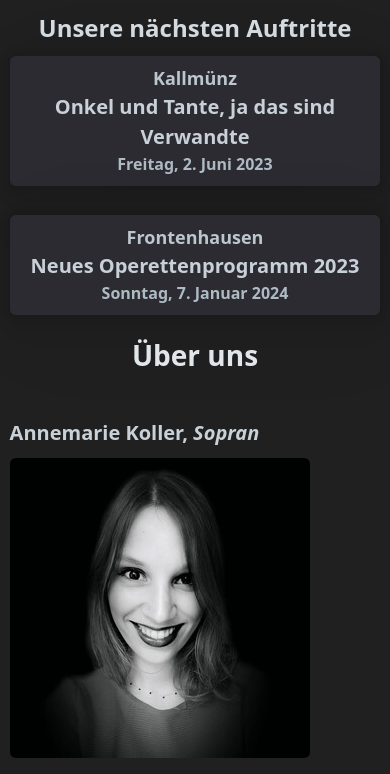
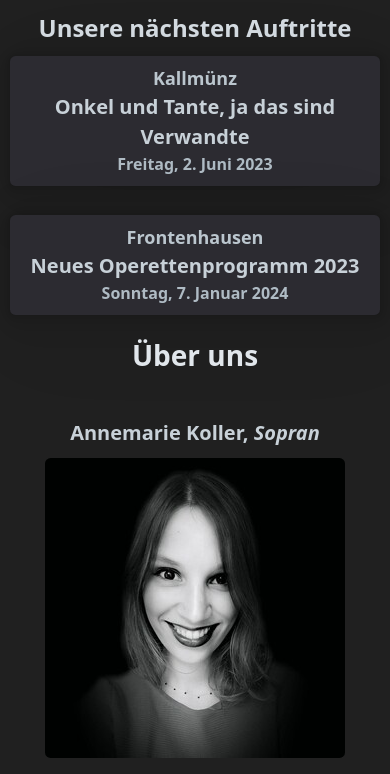
Before and after one commit to sith98/operette_website, a plain HTML site: page index.html in a window 390 px wide. Shown: the part 250-1024 px from the top of the page. Drawn offline with Linux system fonts and the light colour scheme.

Commit message:
Persons: center images/headers on small screens

```diff
--- a/css/custom.css
+++ b/css/custom.css
@@ -125,6 +125,12 @@ header h1 svg {
     }
 }
 
+@media (max-width: 767px) {
+    .person h4 {
+        text-align: center;
+    }
+}
+
 .person h4 {
     grid-area: h4;
     margin-bottom: var(--spacing);
@@ -138,6 +144,7 @@ header h1 svg {
     grid-area: img;
     margin-bottom: calc(var(--spacing) * 2);
     border-radius: var(--border-radius);
+    justify-self: center;
 }
 
 
```
